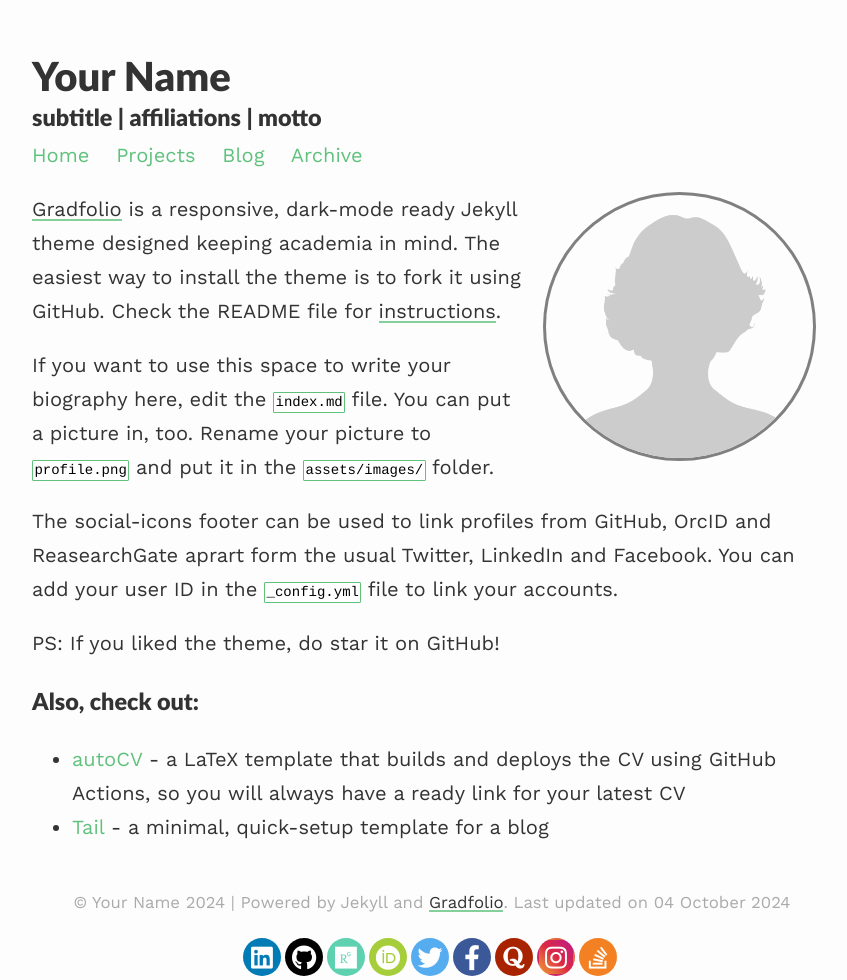
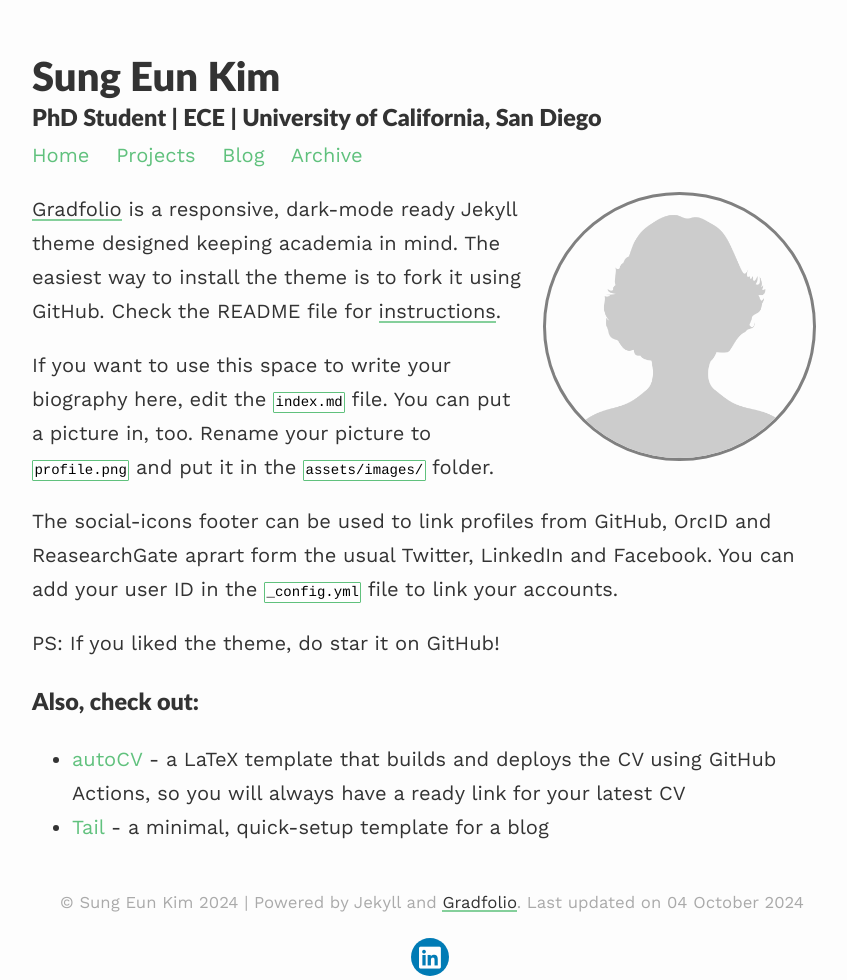
Before and after one commit to sungeunmik/sungeunmik.github.io, a Jekyll site: the page built from index.md, in a window 1280 px wide. Shown: the whole page, without its empty margins (208-1055 px from the left). Built offline with Jekyll 4.4.1, drawn with Linux system fonts in a browser that asks for light colours; nearby versions of some CDN libraries; some of the changed lines change nothing that is shown.

Commit message:
Update _config.yml

```diff
--- a/_config.yml
+++ b/_config.yml
@@ -1,7 +1,7 @@
 ### your site title here
 
-title: Your Name
-description: subtitle | affiliations | motto
+title: Sung Eun Kim
+description: PhD Student | ECE | University of California, San Diego
 
 baseurl: /gradfolio #name of GitHub repository
 url: "" #custom url to be used instead of GitHub repository
@@ -13,15 +13,15 @@ permalink: /blog/:year/:title/
 paginate_path: /blog/page:num/
 
 # Social media links in footer
-twitter: "#"
-linkedin: "#"
-stackoverflow: "#"
-github: "#"
-researchgate: "#"
-orcid: "#"
-quora: "#"
-instagram: "#"
-facebook: "#"
+#twitter: "#"
+linkedin: "https://www.linkedin.com/in/%EC%84%B1%EC%9D%80-%EA%B9%80-474820203/"
+#stackoverflow: "#"
+#github: "#"
+#researchgate: "#"
+#orcid: "#"
+#quora: "#"
+#instagram: "#"
+#facebook: "#"
 
 
 # Markdown
```
